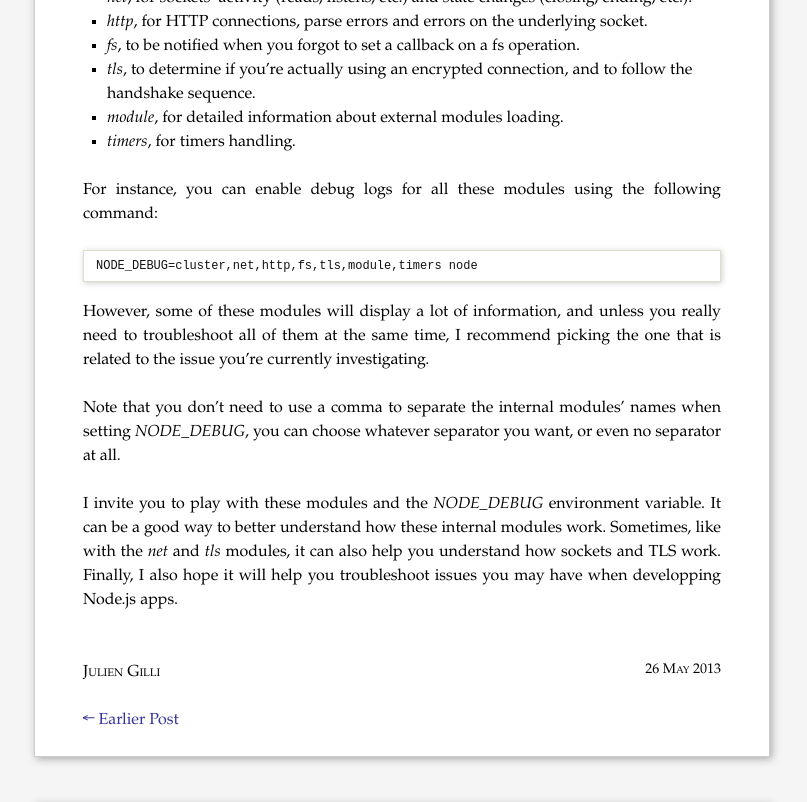
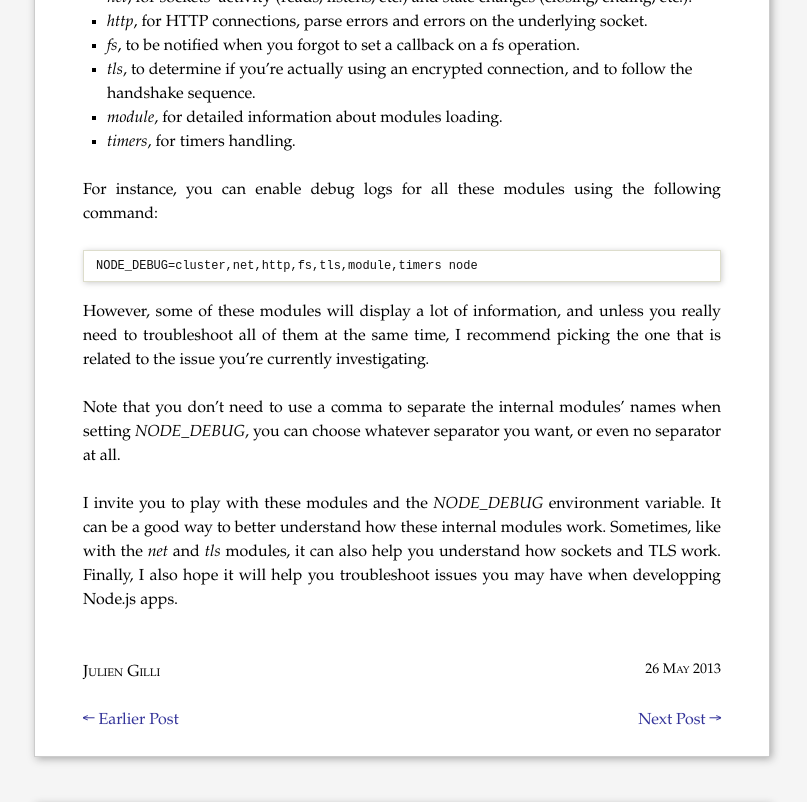
Before and after one commit to misterdjules/homepage, a Jekyll site: the page built from jekyll_version/_posts/2013-05-26-Using-Node.js-NODE_DEBUG-for-fun-and-profit.md, in a window 1280 px wide. Shown: the part 673-1475 px from the top of the page, without its empty margins (238-1045 px from the left). Built offline with Jekyll 4.4.1, drawn with Linux system fonts in a browser that asks for light colours; comment, search, counter and statistics services are not loaded.

Commit message:
* Started new blog post. Book review: algorithms and complexity.

```diff
--- a/jekyll_version/_posts/2013-05-26-Using-Node.js-NODE_DEBUG-for-fun-and-profit.md
+++ b/jekyll_version/_posts/2013-05-26-Using-Node.js-NODE_DEBUG-for-fun-and-profit.md
@@ -23,7 +23,7 @@
 - _http_,  for HTTP connections, parse errors and errors on the underlying socket.
 - _fs_, to be notified when you forgot to set a callback on a fs operation.
 - _tls_, to determine if you're actually using an encrypted connection, and to follow the handshake sequence.
-- _module_, for detailed information about external modules loading.
+- _module_, for detailed information about modules loading.
 - _timers_, for timers handling.
 
 For instance, you can enable debug logs for all these modules using the following command:
```
Also changed, not shown: jekyll_version/_posts/2013-06-09-Book-review-Algorithms-and-complexity-by-Herbert-S.-Wilf.md (added, +19 -0 lines), jekyll_version/assets/algorithms_and_complexity_cover_small.jpg (added).
